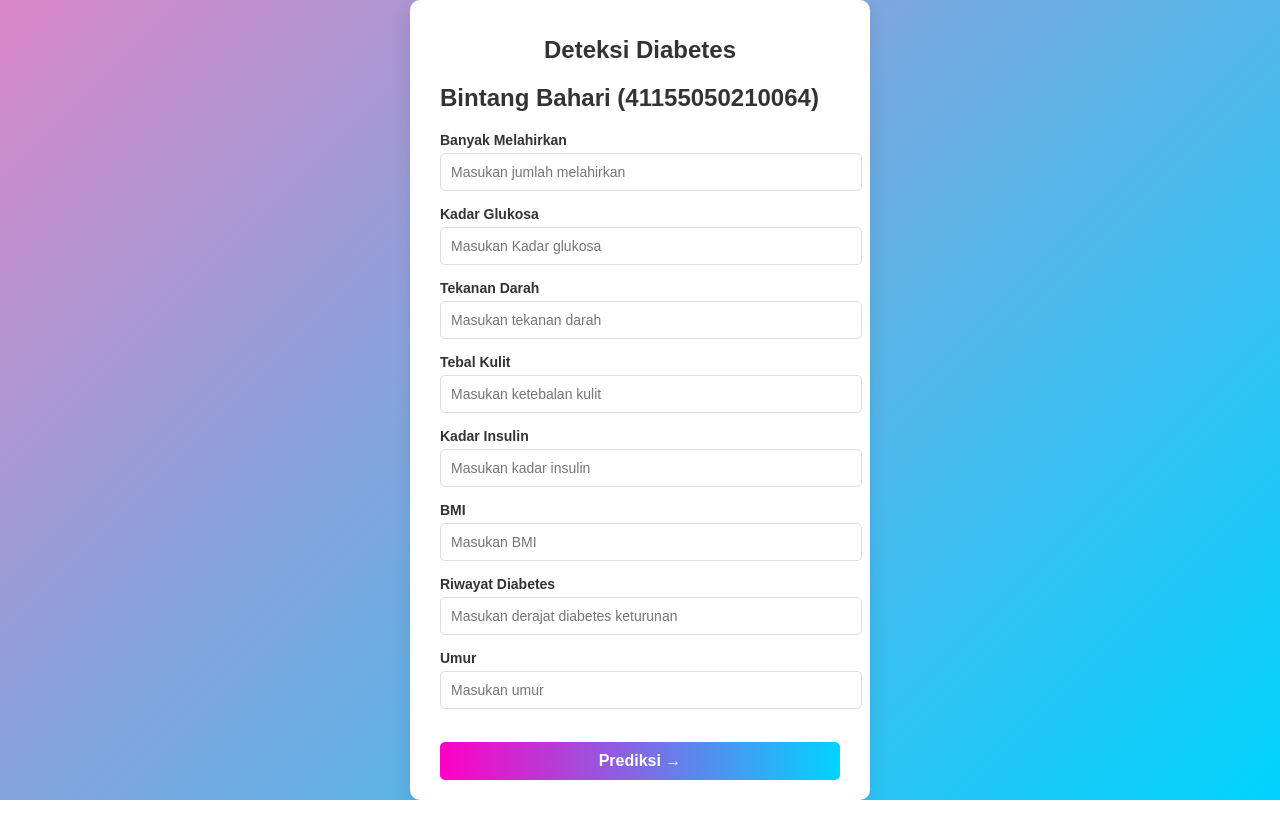
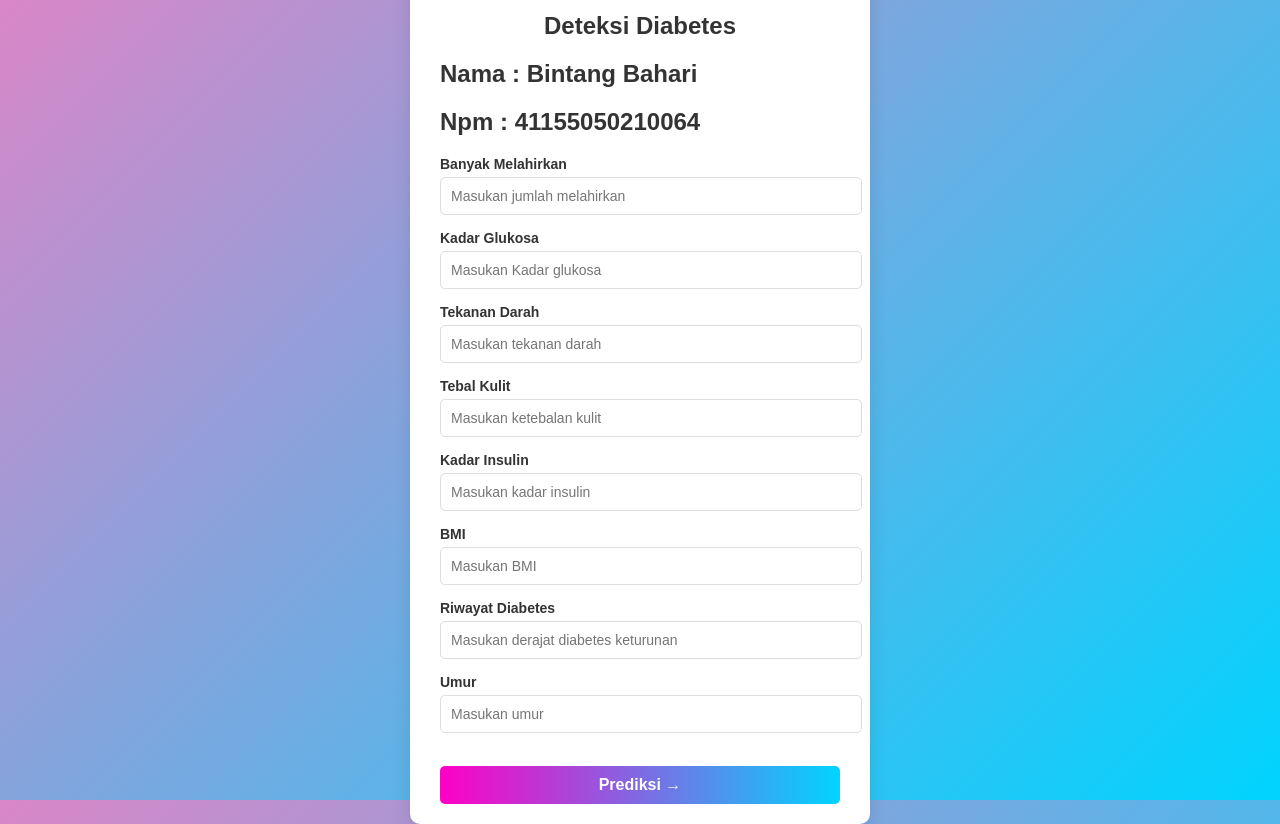
Before and after one commit to BintangBahari/prediksi_diabetes, a Flask app: page / in a window 1280 px wide. Before the commit the page ends 800 px from the top, so only its background shows below. Run offline with Flask 3, Linux system fonts and the light colour scheme.

Commit message:
menambahkan mana dan npm

```diff
--- a/templates/index.html
+++ b/templates/index.html
@@ -7,7 +7,8 @@
 {% block body %}
 <div class="form-container">
     <h1>Deteksi Diabetes</h1>
-    <h2>Bintang Bahari (41155050210064)</h2>
+    <h2>Nama : Bintang Bahari</h2>
+    <h2>Npm : 41155050210064</h2>
     <form method="post" action="/">
       <div class="form-group">
         <label for="melahirkan">Banyak Melahirkan</label>
```
